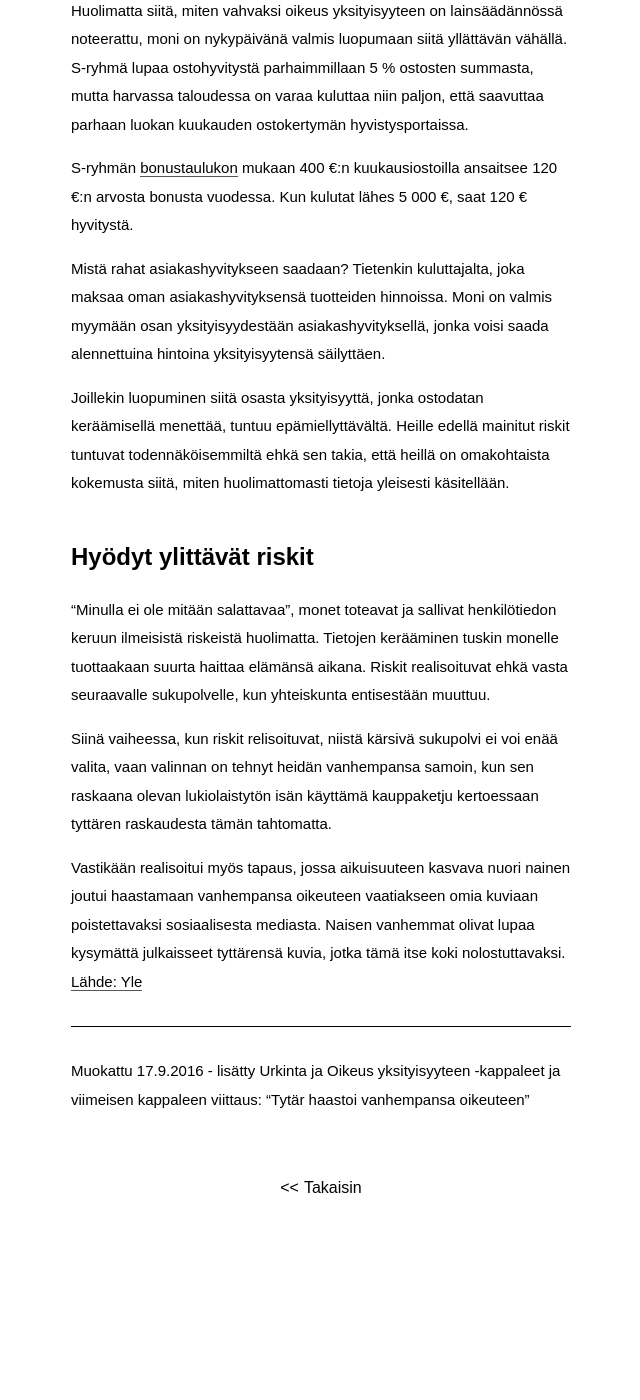
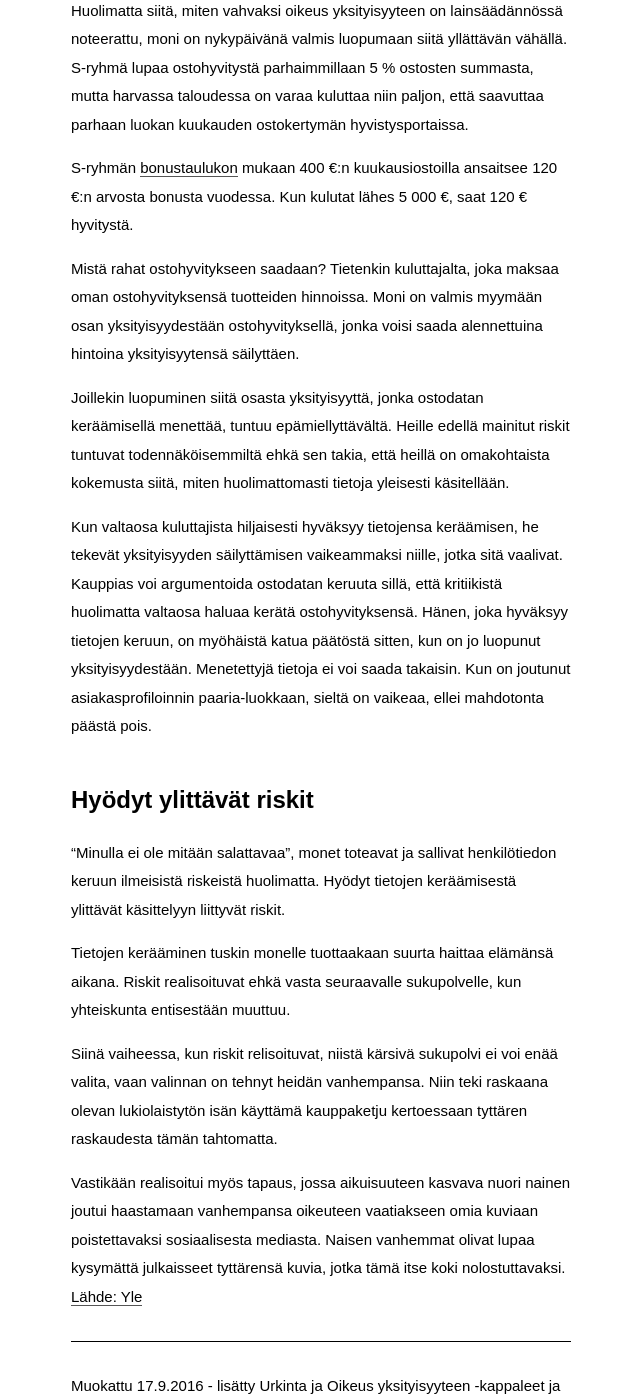
Before and after one commit to klaalo/klaalo.github.io, a Jekyll site: the page built from _posts/2016-08-19-mita-haittaa-on-henkilotiedon-keraamisesta.markdown, in a window 1280 px wide and 1400 px high, scrolled down 7078 px. Shown: the whole window, without its empty margins (319-959 px from the left). Built offline with Jekyll 4.4.1, drawn with Linux system fonts in a browser that asks for light colours; some web fonts are replaced; before the commit the page ends 8320 px from its top, so only the background shows below that.

Commit message:
pieniä korjauksia

```diff
--- a/_posts/2016-08-19-mita-haittaa-on-henkilotiedon-keraamisesta.markdown
+++ b/_posts/2016-08-19-mita-haittaa-on-henkilotiedon-keraamisesta.markdown
@@ -99,15 +99,19 @@ Huolimatta siitä, miten vahvaksi oikeus yksityisyyteen on lainsäädännössä
 
 S-ryhmän [bonustaulukon](https://www.s-kanava.fi/web/s/nain-bonus-kertyy) mukaan 400 €:n kuukausiostoilla ansaitsee 120 €:n arvosta bonusta vuodessa. Kun kulutat lähes 5 000 €, saat 120 € hyvitystä.
 
-Mistä rahat asiakashyvitykseen saadaan? Tietenkin kuluttajalta, joka maksaa oman asiakashyvityksensä tuotteiden hinnoissa. Moni on valmis myymään osan yksityisyydestään asiakashyvityksellä, jonka voisi saada alennettuina hintoina yksityisyytensä säilyttäen.
+Mistä rahat ostohyvitykseen saadaan? Tietenkin kuluttajalta, joka maksaa oman ostohyvityksensä tuotteiden hinnoissa. Moni on valmis myymään osan yksityisyydestään ostohyvityksellä, jonka voisi saada alennettuina hintoina yksityisyytensä säilyttäen.
 
 Joillekin luopuminen siitä osasta yksityisyyttä, jonka ostodatan keräämisellä menettää, tuntuu epämiellyttävältä. Heille edellä mainitut riskit tuntuvat todennäköisemmiltä ehkä sen takia, että heillä on omakohtaista kokemusta siitä, miten huolimattomasti tietoja yleisesti käsitellään.
 
+Kun valtaosa kuluttajista hiljaisesti hyväksyy tietojensa keräämisen, he tekevät yksityisyyden säilyttämisen vaikeammaksi niille, jotka sitä vaalivat. Kauppias voi argumentoida ostodatan keruuta sillä, että kritiikistä huolimatta valtaosa haluaa kerätä ostohyvityksensä. Hänen, joka hyväksyy tietojen keruun, on myöhäistä katua päätöstä sitten, kun on jo luopunut yksityisyydestään. Menetettyjä tietoja ei voi saada takaisin. Kun on joutunut asiakasprofiloinnin paaria-luokkaan, sieltä on vaikeaa, ellei mahdotonta päästä pois.
+
 ## Hyödyt ylittävät riskit
 
-"Minulla ei ole mitään salattavaa", monet toteavat ja sallivat henkilötiedon keruun ilmeisistä riskeistä huolimatta. Tietojen kerääminen tuskin monelle tuottaakaan suurta haittaa elämänsä aikana. Riskit realisoituvat ehkä vasta seuraavalle sukupolvelle, kun yhteiskunta entisestään muuttuu.
+"Minulla ei ole mitään salattavaa", monet toteavat ja sallivat henkilötiedon keruun ilmeisistä riskeistä huolimatta. Hyödyt tietojen keräämisestä ylittävät käsittelyyn liittyvät riskit.
 
-Siinä vaiheessa, kun riskit relisoituvat, niistä kärsivä sukupolvi ei voi enää valita, vaan valinnan on tehnyt heidän vanhempansa samoin, kun sen raskaana olevan lukiolaistytön isän käyttämä kauppaketju kertoessaan tyttären raskaudesta tämän tahtomatta.
+Tietojen kerääminen tuskin monelle tuottaakaan suurta haittaa elämänsä aikana. Riskit realisoituvat ehkä vasta seuraavalle sukupolvelle, kun yhteiskunta entisestään muuttuu.
+
+Siinä vaiheessa, kun riskit relisoituvat, niistä kärsivä sukupolvi ei voi enää valita, vaan valinnan on tehnyt heidän vanhempansa. Niin teki raskaana olevan lukiolaistytön isän käyttämä kauppaketju kertoessaan tyttären raskaudesta tämän tahtomatta.
 
 Vastikään realisoitui myös tapaus, jossa aikuisuuteen kasvava nuori nainen joutui haastamaan vanhempansa oikeuteen vaatiakseen omia kuviaan poistettavaksi sosiaalisesta mediasta. Naisen vanhemmat olivat lupaa kysymättä julkaisseet tyttärensä kuvia, jotka tämä itse koki nolostuttavaksi. [Lähde: Yle](http://yle.fi/uutiset/itavallassa_tytar_haastoi_vanhempansa_oikeuteen_lapsuuskuvista_facebookissa/9168260)
 
```
